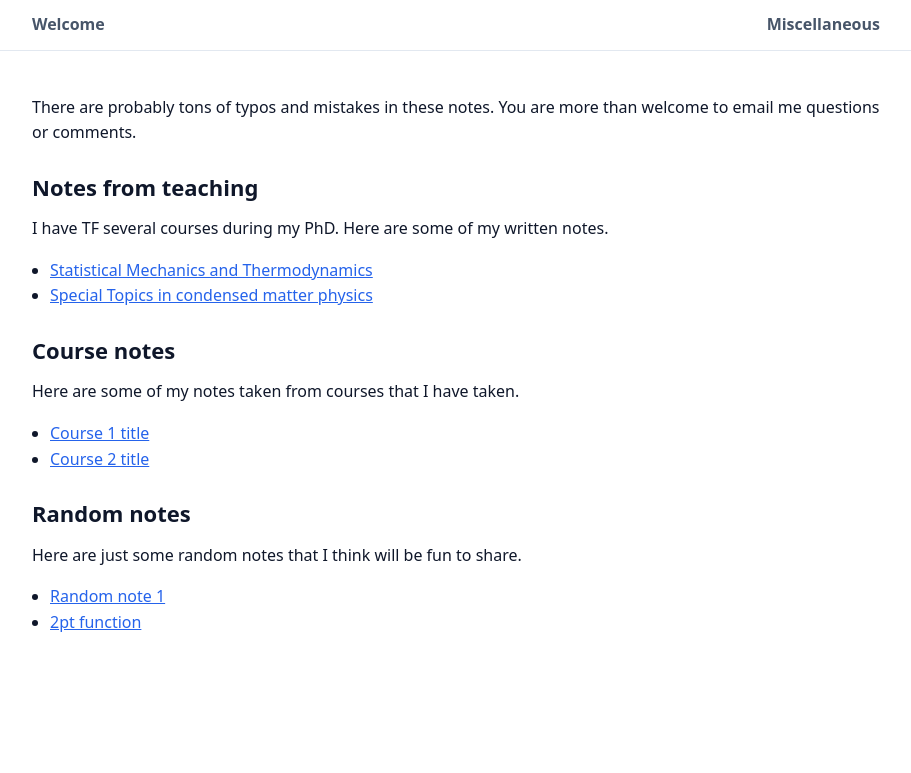
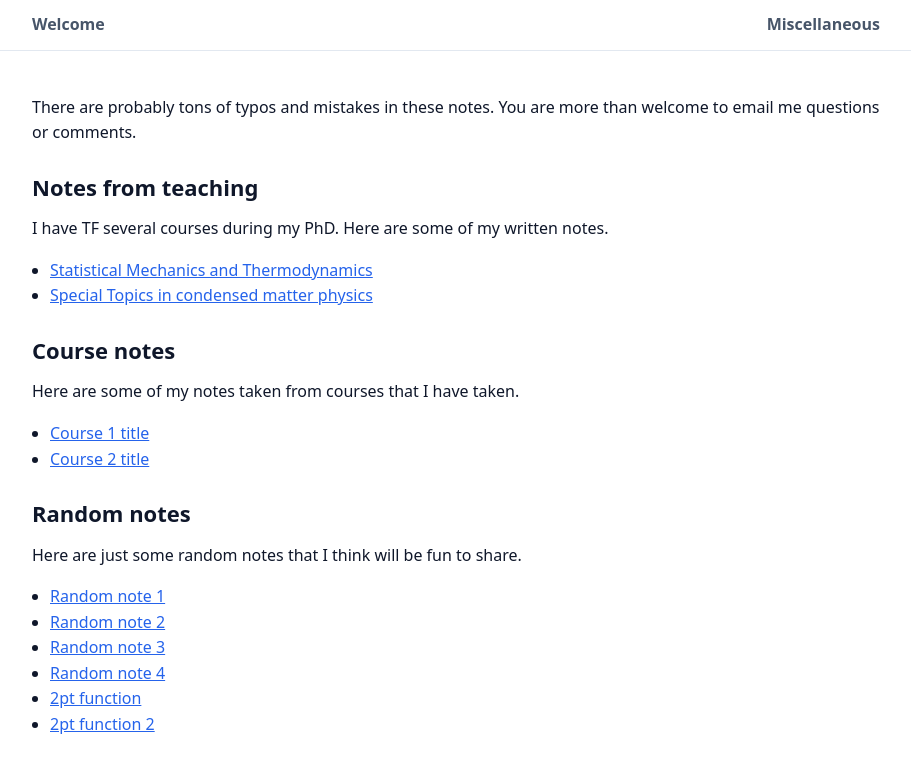
Before and after one commit to ruihuafan/ruihuafan.github.io, a Jekyll site: the page built from misc.md, in a window 1280 px wide. Shown: the top 773 px of the page, without its empty margins (184-1095 px from the left). Built offline with Jekyll 4.4.1, drawn with Linux system fonts in a browser that asks for light colours.

Commit message:
change misc

```diff
--- a/misc.md
+++ b/misc.md
@@ -25,4 +25,8 @@ Here are some of my notes taken from courses that I have taken.
 Here are just some random notes that I think will be fun to share.
 
 - [Random note 1]({{ '/notes/readings/test/' | relative_url }})
-- [2pt function]({{ '/notes/2pt_function/' | relative_url }})
+- [Random note 2]({{ '/notes/readings/test.md' | relative_url }})
+- [Random note 3](/notes/readings/test.md)
+- [Random note 4](/notes/readings/test/)
+- [2pt function](/notes/2pt_function/)
+- [2pt function 2](/notes/2pt_function.pdf)
```
